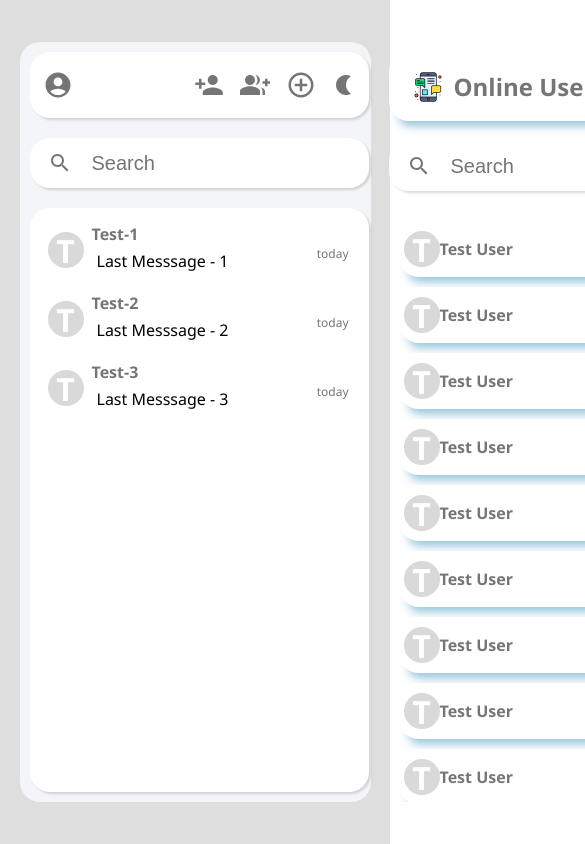
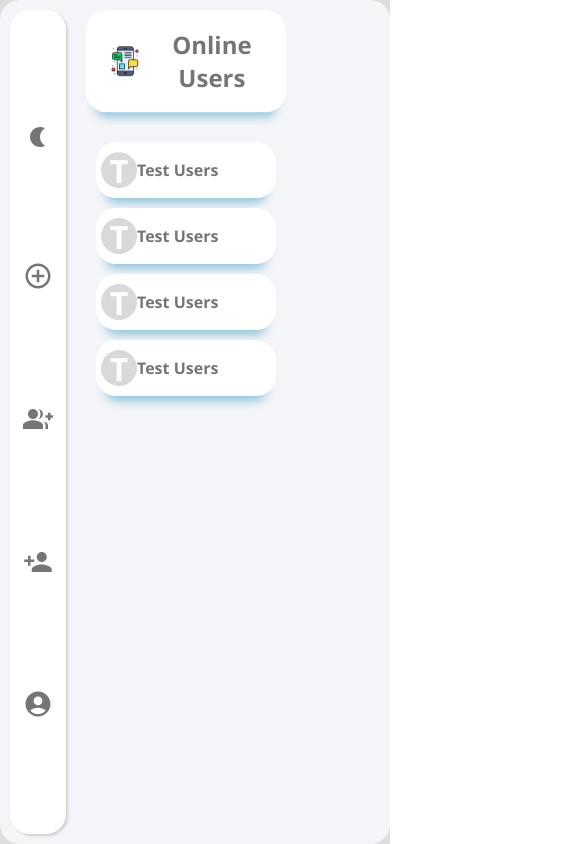
Before and after one commit to Sush25N/Chat_App_MERN, a React (Create React App) app in the folder client/: page /app/users in a window 390 px wide. Shown: the top 844 px of the page, 585 px wide, since content can reach past the window. Built offline with nearby package versions, Linux system fonts and the light colour scheme.

Commit message:
added animations and responsiveness

```diff
--- a/client/package.json
+++ b/client/package.json
@@ -11,6 +11,7 @@
     "@testing-library/jest-dom": "^5.17.0",
     "@testing-library/react": "^13.4.0",
     "@testing-library/user-event": "^13.5.0",
+    "framer-motion": "^11.0.20",
     "react": "^18.2.0",
     "react-dom": "^18.2.0",
     "react-redux": "^9.1.0",
--- a/client/src/App.js
+++ b/client/src/App.js
@@ -8,10 +8,14 @@ import ChatArea from "./Components/ChatArea";
 import CreateGroups from "./Components/CreateGroups";
 import Users from "./Components/Users";
 import Groups from "./Components/Groups";
+import { useDispatch, useSelector } from "react-redux";
+import Conversations from "./Components/Conversations";
 
 const App = () => {
+  const dispatch = useDispatch();
+  const lightTheme = useSelector((state) => state.themeKey);
   return (
-    <div className="App">
+    <div className={"App" + (lightTheme ? "" : " dark")}>
       {/* <MainContainer /> */}
       {/* <Login /> */}
       <Routes>
@@ -22,6 +26,7 @@ const App = () => {
           <Route path="users" element={<Users />} />
           <Route path="groups" element={<Groups />} />
           <Route path="create-groups" element={<CreateGroups />} />
+          <Route path="conversations" element={<Conversations />} />
         </Route>
       </Routes>
     </div>
--- /dev/null
+++ b/client/src/Components/Conversations.js
@@ -0,0 +1,36 @@
+import React, { useState } from "react";
+import ConversationsItem from "./ConversationsItem";
+import { useDispatch, useSelector } from "react-redux";
+
+const Conversations = () => {
+  const lightTheme = useSelector((state) => state.themeKey);
+
+  const [conversations, setConversations] = useState([
+    {
+      name: "Test-1",
+      lastMessage: "Last Messsage - 1",
+      timeStamp: "today",
+    },
+    {
+      name: "Test-2",
+      lastMessage: "Last Messsage - 2",
+      timeStamp: "today",
+    },
+    {
+      name: "Test-3",
+      lastMessage: "Last Messsage - 3",
+      timeStamp: "today",
+    },
+  ]);
+  return (
+    <div className={"sb-conversations" + (lightTheme ? "" : " dark")}>
+      {conversations.map((conversation) => {
+        return (
+          <ConversationsItem props={conversation} key={conversation.name} />
+        );
+      })}
+    </div>
+  );
+};
+
+export default Conversations;
--- a/client/src/Components/Groups.js
+++ b/client/src/Components/Groups.js
@@ -2,86 +2,86 @@ import React from "react";
 import { IconButton } from "@mui/material";
 import logo from "../icons/chat.png";
 import SearchIcon from "@mui/icons-material/Search";
+import { useSelector } from "react-redux";
+import { AnimatePresence, motion } from "framer-motion";
 
 const Groups = () => {
+  const lightTheme = useSelector((state) => state.themeKey);
   return (
-    <div className="list-container">
-      <div className="ug-header">
+    <AnimatePresence>
+      <motion.div
+        initial={{ opacity: 0, scale: 0 }}
+        animate={{ opacity: 1, scale: 1 }}
+        exit={{ opacity: 0, scale: 0 }}
+        transition={{ ease: "anticipate", duration: "0.3" }}
+        className="list-container"
+      >
+        <div className={"ug-header" + (lightTheme ? "" : " dark")}>
           <div>
             <IconButton>
               <img
                 src={logo}
                 style={{ height: "2rem", width: "2rem", marginLeft: "10px" }}
               />
-            <p className="ug-title">Available Groups</p>
+              <p className={"ug-title" + (lightTheme ? "" : " dark")}>
+                Available Groups
+              </p>
             </IconButton>
           </div>
         </div>
-      <div className="sb-search">
+        <div className={"sb-search" + (lightTheme ? "" : " dark")}>
           <IconButton>
-          <SearchIcon />
+            <SearchIcon className={"icon" + (lightTheme ? "" : " dark")} />
           </IconButton>
-        <input placeholder="Search" className="search-box" />
+          <input
+            placeholder="Search"
+            className={"search-box" + (lightTheme ? "" : " dark")}
+          />
         </div>
         <div className="ug-list">
-        <div className="list-item">
-          <p className="con-icon">T</p>
-          <p className="con-title">Test Groups </p>
+          <motion.div
+            whileHover={{ scale: 1.01 }}
+            whileTap={{ scale: 0.98 }}
+            className={"list-item" + (lightTheme ? "" : " dark")}
+          >
+            <p className={"con-icon" + (lightTheme ? "" : " dark")}>T</p>
+            <p className={"con-title" + (lightTheme ? "" : " dark")}>
+              Test Groups{" "}
+            </p>
+          </motion.div>
+          <motion.div
+            whileHover={{ scale: 1.01 }}
+            whileTap={{ scale: 0.98 }}
+            className={"list-item" + (lightTheme ? "" : " dark")}
+          >
+            <p className={"con-icon" + (lightTheme ? "" : " dark")}>T</p>
+            <p className={"con-title" + (lightTheme ? "" : " dark")}>
+              Test Groups{" "}
+            </p>
+          </motion.div>
+          <motion.div
+            whileHover={{ scale: 1.01 }}
+            whileTap={{ scale: 0.98 }}
+            className={"list-item" + (lightTheme ? "" : " dark")}
+          >
+            <p className={"con-icon" + (lightTheme ? "" : " dark")}>T</p>
+            <p className={"con-title" + (lightTheme ? "" : " dark")}>
+              Test Groups{" "}
+            </p>
+          </motion.div>
+          <motion.div
+            whileHover={{ scale: 1.01 }}
+            whileTap={{ scale: 0.98 }}
+            className={"list-item" + (lightTheme ? "" : " dark")}
+          >
+            <p className={"con-icon" + (lightTheme ? "" : " dark")}>T</p>
+            <p className={"con-title" + (lightTheme ? "" : " dark")}>
+              Test Groups{" "}
+            </p>
+          </motion.div>
         </div>
-        <div className="list-item">
-          <p className="con-icon">T</p>
-          <p className="con-title">Test Groups </p>
-        </div>
-        <div className="list-item">
-          <p className="con-icon">T</p>
-          <p className="con-title">Test Groups </p>
-        </div>
-        <div className="list-item">
-          <p className="con-icon">T</p>
-          <p className="con-title">Test Groups </p>
-        </div>
-        <div className="list-item">
-          <p className="con-icon">T</p>
-          <p className="con-title">Test Groups </p>
-        </div>
-        <div className="list-item">
-          <p className="con-icon">T</p>
-          <p className="con-title">Test Groups </p>
-        </div>
-        <div className="list-item">
-          <p className="con-icon">T</p>
-          <p className="con-title">Test Groups </p>
-        </div>
-        <div className="list-item">
-          <p className="con-icon">T</p>
-          <p className="con-title">Test Groups </p>
-        </div>
-        <div className="list-item">
-          <p className="con-icon">T</p>
-          <p className="con-title">Test Groups </p>
-        </div>
-        <div className="list-item">
-          <p className="con-icon">T</p>
-          <p className="con-title">Test Groups </p>
-        </div>
-        <div className="list-item">
-          <p className="con-icon">T</p>
-          <p className="con-title">Test Groups </p>
-        </div>
-        <div className="list-item">
-          <p className="con-icon">T</p>
-          <p className="con-title">Test Groups </p>
-        </div>
-        <div className="list-item">
-          <p className="con-icon">T</p>
-          <p className="con-title">Test Groups </p>
-        </div>
-        <div className="list-item">
-          <p className="con-icon">T</p>
-          <p className="con-title">Test Groups </p>
-        </div>
-      </div>
-    </div>
+      </motion.div>
+    </AnimatePresence>
   );
 };
 
--- a/client/src/Components/Sidebar.js
+++ b/client/src/Components/Sidebar.js
@@ -8,45 +8,28 @@ import NightlightIcon from "@mui/icons-material/Nightlight";
 import LightModeIcon from "@mui/icons-material/LightMode";
 import SearchIcon from "@mui/icons-material/Search";
 import { IconButton } from "@mui/material";
-import ConversationsItem from "./ConversationsItem";
 import { useNavigate } from "react-router-dom";
 import { useDispatch, useSelector } from "react-redux";
 import { toggleTheme } from "../Features/themeSlice";
+import Conversations from "./Conversations";
 
 const Sidebar = () => {
   const navigate = useNavigate();
   const dispatch = useDispatch();
   const lightTheme = useSelector((state) => state.themeKey);
 
-  const [conversations, setConversations] = useState([
-    {
-      name: "Test-1",
-      lastMessage: "Last Messsage - 1",
-      timeStamp: "today",
-    },
-    {
-      name: "Test-2",
-      lastMessage: "Last Messsage - 2",
-      timeStamp: "today",
-    },
-    {
-      name: "Test-3",
-      lastMessage: "Last Messsage - 3",
-      timeStamp: "today",
-    },
-  ]);
-
   return (
     <div className="sidebar-container">
       <div className={"sb-header" + (lightTheme ? "" : " dark")}>
-        <div>
+        <div className="other-icons">
+          {/* <div> */}
           <IconButton>
             <AccountCircleIcon
               className={"icon" + (lightTheme ? "" : " dark")}
             />
           </IconButton>
-        </div>
-        <div>
+          {/* </div> */}
+          {/* <div> */}
           <IconButton
             onClick={() => {
               navigate("users");
@@ -80,21 +63,19 @@ const Sidebar = () => {
               <LightModeIcon className={"icon" + (lightTheme ? "" : " dark")} />
             )}
           </IconButton>
+          {/* </div> */}
         </div>
       </div>
-      <div className="sb-search">
+      <div className={"sb-search" + (lightTheme ? "" : " dark")}>
         <IconButton>
-          <SearchIcon />
+          <SearchIcon className={"icon" + (lightTheme ? "" : " dark")} />
         </IconButton>
-        <input placeholder="Search" className="search-box" />
+        <input
+          placeholder="Search"
+          className={"search-box" + (lightTheme ? "" : " dark")}
+        />
       </div>
-      <div className="sb-conversations">
-        {conversations.map((conversation) => {
-          return (
-            <ConversationsItem props={conversation} key={conversation.name} />
-          );
-        })}
-      </div>
+      <Conversations />
     </div>
   );
 };
--- a/client/src/Components/Users.js
+++ b/client/src/Components/Users.js
@@ -2,86 +2,86 @@ import React from "react";
 import { IconButton } from "@mui/material";
 import logo from "../icons/chat.png";
 import SearchIcon from "@mui/icons-material/Search";
+import { AnimatePresence, motion } from "framer-motion";
+import { useSelector } from "react-redux";
 
 const Users = () => {
+  const lightTheme = useSelector((state) => state.themeKey);
   return (
-    <div className="list-container">
-      <div className="ug-header">
+    <AnimatePresence>
+      <motion.div
+        initial={{ opacity: 0, scale: 0 }}
+        animate={{ opacity: 1, scale: 1 }}
+        exit={{ opacity: 0, scale: 0 }}
+        transition={{ ease: "anticipate", duration: "0.3" }}
+        className="list-container"
+      >
+        <div className={"ug-header" + (lightTheme ? "" : " dark")}>
           <div>
             <IconButton>
               <img
                 src={logo}
                 style={{ height: "2rem", width: "2rem", marginLeft: "10px" }}
               />
-            <p className="ug-title">Online Users</p>
+              <p className={"ug-title" + (lightTheme ? "" : " dark")}>
+                Online Users
+              </p>
             </IconButton>
           </div>
         </div>
-      <div className="sb-search">
+        <div className={"sb-search" + (lightTheme ? "" : " dark")}>
           <IconButton>
-          <SearchIcon />
+            <SearchIcon className={"icon" + (lightTheme ? "" : " dark")} />
           </IconButton>
-        <input placeholder="Search" className="search-box" />
+          <input
+            placeholder="Search"
+            className={"search-box" + (lightTheme ? "" : " dark")}
+          />
         </div>
         <div className="ug-list">
-        <div className="list-item">
-          <p className="con-icon">T</p>
-          <p className="con-title">Test User </p>
+          <motion.div
+            whileHover={{ scale: 1.01 }}
+            whileTap={{ scale: 0.98 }}
+            className={"list-item" + (lightTheme ? "" : " dark")}
+          >
+            <p className={"con-icon" + (lightTheme ? "" : " dark")}>T</p>
+            <p className={"con-title" + (lightTheme ? "" : " dark")}>
+              Test Users{" "}
+            </p>
+          </motion.div>
+          <motion.div
+            whileHover={{ scale: 1.01 }}
+            whileTap={{ scale: 0.98 }}
+            className={"list-item" + (lightTheme ? "" : " dark")}
+          >
+            <p className={"con-icon" + (lightTheme ? "" : " dark")}>T</p>
+            <p className={"con-title" + (lightTheme ? "" : " dark")}>
+              Test Users{" "}
+            </p>
+          </motion.div>
+          <motion.div
+            whileHover={{ scale: 1.01 }}
+            whileTap={{ scale: 0.98 }}
+            className={"list-item" + (lightTheme ? "" : " dark")}
+          >
+            <p className={"con-icon" + (lightTheme ? "" : " dark")}>T</p>
+            <p className={"con-title" + (lightTheme ? "" : " dark")}>
+              Test Users{" "}
+            </p>
+          </motion.div>
+          <motion.div
+            whileHover={{ scale: 1.01 }}
+            whileTap={{ scale: 0.98 }}
+            className={"list-item" + (lightTheme ? "" : " dark")}
+          >
+            <p className={"con-icon" + (lightTheme ? "" : " dark")}>T</p>
+            <p className={"con-title" + (lightTheme ? "" : " dark")}>
+              Test Users{" "}
+            </p>
+          </motion.div>
         </div>
-        <div className="list-item">
-          <p className="con-icon">T</p>
-          <p className="con-title">Test User </p>
-        </div>
-        <div className="list-item">
-          <p className="con-icon">T</p>
-          <p className="con-title">Test User </p>
-        </div>
-        <div className="list-item">
-          <p className="con-icon">T</p>
-          <p className="con-title">Test User </p>
-        </div>
-        <div className="list-item">
-          <p className="con-icon">T</p>
-          <p className="con-title">Test User </p>
-        </div>
-        <div className="list-item">
-          <p className="con-icon">T</p>
-          <p className="con-title">Test User </p>
-        </div>
-        <div className="list-item">
-          <p className="con-icon">T</p>
-          <p className="con-title">Test User </p>
-        </div>
-        <div className="list-item">
-          <p className="con-icon">T</p>
-          <p className="con-title">Test User </p>
-        </div>
-        <div className="list-item">
-          <p className="con-icon">T</p>
-          <p className="con-title">Test User </p>
-        </div>
-        <div className="list-item">
-          <p className="con-icon">T</p>
-          <p className="con-title">Test User </p>
-        </div>
-        <div className="list-item">
-          <p className="con-icon">T</p>
-          <p className="con-title">Test User </p>
-        </div>
-        <div className="list-item">
-          <p className="con-icon">T</p>
-          <p className="con-title">Test User </p>
-        </div>
-        <div className="list-item">
-          <p className="con-icon">T</p>
-          <p className="con-title">Test User </p>
-        </div>
-        <div className="list-item">
-          <p className="con-icon">T</p>
-          <p className="con-title">Test User </p>
-        </div>
-      </div>
-    </div>
+      </motion.div>
+    </AnimatePresence>
   );
 };
 
--- a/client/src/Components/main-container.css
+++ b/client/src/Components/main-container.css
@@ -428,3 +428,44 @@
 .list-item:active {
   background-color: white;
 }
+
+.hyper {
+  color: darkviolet;
+  text-decoration: underline;
+  cursor: pointer;
+}
+
+.other-icons {
+  display: flex;
+  flex: 1;
+  justify-content: space-evenly;
+}
+
+/* 1em = 16px */
+
+@media only screen and (max-width: 40em) {
+  .sb-search {
+    display: none;
+  }
+  .sb-conversations {
+    display: none;
+  }
+  .sb-header {
+    flex-direction: column;
+    flex: 1;
+    width: min-content;
+  }
+  .other-icons {
+    flex-direction: column-reverse;
+  }
+  .chatArea-container {
+    flex: 1;
+  }
+  .sidebar-container {
+    flex: 0;
+  }
+  .main-container {
+    height: 100vh;
+    width: 100vw;
+  }
+}
```
Also changed, not shown: 1 other file (tests, documents, lock files or other folders). Lines whose indentation alone changed are shown as unchanged.
